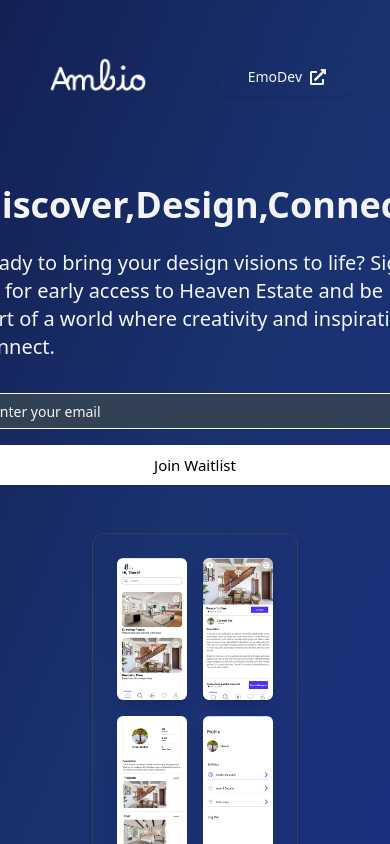
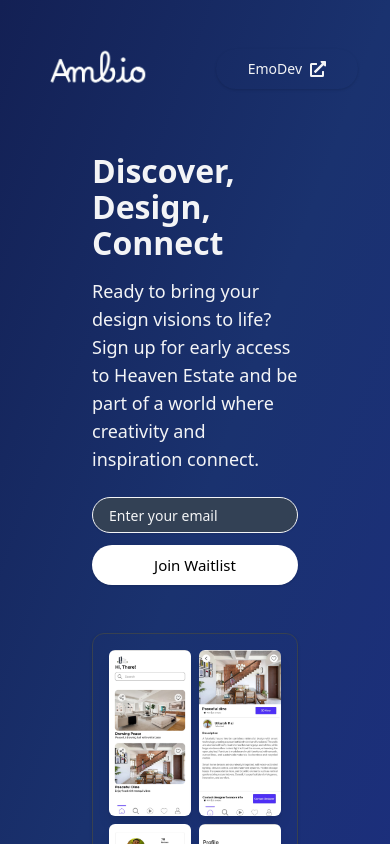
Before and after one commit to Vansh17555555/dummy, a Next.js app: page / in a window 390 px wide. Shown: the top 844 px of the page. Built offline with nearby package versions, Linux system fonts and the light colour scheme.

Commit message:
fixing layout issue in mobile screens

```diff
--- a/app/page.tsx
+++ b/app/page.tsx
@@ -1,7 +1,6 @@
 'use client'
 
 import { useState } from 'react'
-
 import { FaExternalLinkAlt } from "react-icons/fa";
 import { motion } from 'framer-motion'
 import { Button } from "@/components/ui/button"
@@ -10,7 +9,8 @@
 import Slider from "react-slick"
 import "slick-carousel/slick/slick.css"
 import "slick-carousel/slick/slick-theme.css"
-import  Image  from 'next/image';
+import Image from 'next/image';
+
 export default function WaitlistPage() {
   const [email, setEmail] = useState('')
   const [isLoading, setIsLoading] = useState(false)
@@ -68,6 +68,22 @@
     arrows: false,
     autoplay: true,
     autoplaySpeed: 3000,
+    responsive: [
+      {
+        breakpoint: 768,
+        settings: {
+          slidesToShow: 1,
+          centerMode: false,
+        },
+      },
+      {
+        breakpoint: 480,
+        settings: {
+          slidesToShow: 1,
+          arrows: true,
+        },
+      },
+    ],
   }
 
   return (
@@ -84,7 +100,7 @@
         }
       `}</style>
 
-      <header className="container mx-auto px-4 py-6 flex justify-between items-center">
+      <header className="container mx-auto px-4 py-4 flex justify-between items-center">
         <Image src="/Final-removebg-preview.png" width={150} height={200} alt="Logo"/>
         <Button variant="default" size="lg" className="rounded-full" asChild>
           <motion.a
@@ -97,27 +113,27 @@
         </Button>
       </header>
 
-      <main className="container mx-auto px-4 py-12 max-w-[calc(100%-120px)]">
-        <div className="flex flex-col lg:flex-row items-center justify-between gap-12">
+      <main className="container mx-auto px-4 py-8 max-w-[calc(100%-120px)] flex flex-col lg:flex-row gap-8 lg:gap-16">
         <motion.div
           initial={{ opacity: 0, y: 20 }}
           animate={{ opacity: 1, y: 0 }}
           transition={{ duration: 0.8 }}
-            className="lg:w-1/2"
+          className="lg:w-1/2 w-full mb-4"
         >
-            <h2 className="text-4xl lg:text-5xl font-bold mb-6">Discover,Design,Connect</h2>
-            <p className="text-xl mb-8">
-Ready to bring your design visions to life? Sign up for early access to Heaven Estate and be part of a world where creativity and inspiration connect.</p>
-            <form onSubmit={handleSubmit} className="flex flex-col sm:flex-row gap-4" id="waitlist">
+          <h2 className="text-3xl lg:text-4xl font-bold mb-4 text-[2rem] sm:text-[1.75rem] xs:text-[1.5rem]">Discover, Design, Connect</h2>
+          <p className="text-lg mb-6 text-[1.125rem] sm:text-[1rem] xs:text-[0.875rem]">
+            Ready to bring your design visions to life? Sign up for early access to Heaven Estate and be part of a world where creativity and inspiration connect.
+          </p>
+          <form onSubmit={handleSubmit} className="flex flex-col sm:flex-row gap-3 sm:gap-4" id="waitlist">
             <Input
               type="email"
               value={email}
               onChange={(e) => setEmail(e.target.value)}
               placeholder="Enter your email"
-                className="flex-grow rounded-full pl-4 bg-slate-700"
+              className="flex-grow rounded-full pl-4 bg-slate-700 text-sm sm:text-base xs:text-xs py-2"
               required
             />
-              <Button type="submit" size="lg" className="rounded-full bg-white text-black sm:text-[18px] text-[15px]" disabled={isLoading}>
+            <Button type="submit" size="lg" className="rounded-full bg-white text-black sm:text-[18px] text-[15px] xs:text-[14px] py-2" disabled={isLoading}>
               {isLoading ? 'Loading...' : 'Join Waitlist'}
             </Button>
           </form>
@@ -151,23 +167,23 @@
           </Card>
         </motion.div>
 
-
+        {/* Mobile Screenshots */}
         <motion.div
           initial={{ opacity: 0, x: 20 }}
           animate={{ opacity: 1, x: 0 }}
           transition={{ duration: 0.8, delay: 0.2 }}
           className="lg:hidden w-full"
         >
-  <Card className=" border-gray-700">
-    <CardContent className="p-6">
-      <div className="grid grid-cols-2 gap-4">
+          <Card className="border-gray-700">
+            <CardContent className="p-4">
+              <div className="grid grid-cols-2 gap-2">
                 {mobileScreenshots.map((screenshot, index) => (
                   <motion.div
                     key={index}
                     whileHover={{ scale: 1.05 }}
                     whileTap={{ scale: 0.95 }}
                   >
-            <div className="w-full h-full overflow-hidden  shadow-lg rounded-[6px]">
+                    <div className="w-full h-full overflow-hidden shadow-lg rounded-[6px]">
                       <Image
                         src={screenshot.src}
                         alt={screenshot.alt}
@@ -183,27 +199,38 @@
           </Card>
         </motion.div>
 
-        </div>
       </main>
 
       {/* Success Popup */}
-    {/* Success Popup */}
-{/* Success Popup */}
       {showSuccessPopup && (
         <div className="fixed top-0 left-0 w-full h-full bg-black bg-opacity-50 flex justify-center items-center">
-        <div className="bg-gray-800 rounded-lg p-6 max-w-md shadow-lg">
-            <h2 className="text-2xl font-bold text-cyan-400 mb-4">Thankyou!</h2>
-            <p className="text-lg text-white mb-6">You&apos;ve successfully joined our waitlist!</p>
-            <p className="text-lg text-white mb-4">Head over to our groups to stay updated on our progress:</p>
+          <div className="bg-gray-800 rounded-lg p-4 max-w-md w-[90%] sm:w-[80%] md:w-[60%]">
+            <h2 className="text-2xl font-bold text-cyan-400 mb-4 text-center">Thank you!</h2>
+            <p className="text-lg text-white mb-4 text-center">You've successfully joined our waitlist!</p>
+            <p className="text-lg text-white mb-4 text-center">Head over to our groups to stay updated on our progress:</p>
             <div className="flex flex-col gap-2">
-                <a href="https://discord.gg/fsWYHaXs" target="_blank" rel="noopener noreferrer" className="text-cyan-400 hover:underline">
+              <a
+                href="https://discord.gg/fsWYHaXs"
+                target="_blank"
+                rel="noopener noreferrer"
+                className="text-cyan-400 hover:underline text-center"
+              >
                 Join our Discord Server
               </a>
-                <a href="https://chat.whatsapp.com/HRUZayVguCbE45mRDefGjp" target="_blank" rel="noopener noreferrer" className="text-cyan-400 hover:underline">
+              <a
+                href="https://chat.whatsapp.com/HRUZayVguCbE45mRDefGjp"
+                target="_blank"
+                rel="noopener noreferrer"
+                className="text-cyan-400 hover:underline text-center"
+              >
                 Join our WhatsApp Group
               </a>
             </div>
-            <Button size="lg" className="rounded-full bg-cyan-400 text-gray-900 mt-4" onClick={handleClosePopup}>
+            <Button
+              size="lg"
+              className="rounded-full bg-cyan-400 text-gray-900 mt-4"
+              onClick={handleClosePopup}
+            >
               Close
             </Button>
           </div>
```
Lines whose indentation alone changed are shown as unchanged.
